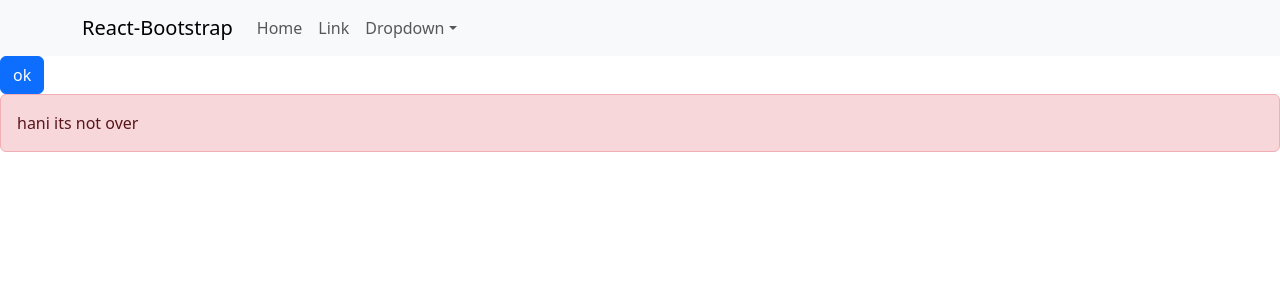
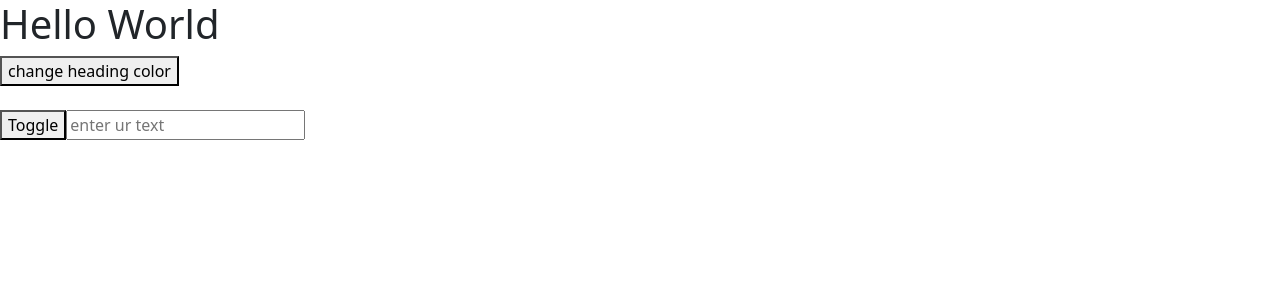
Before and after one commit to HaniWasim/learning-react, a React (Vite) app: page / in a window 1280 px wide. Shown: the top 300 px of the page. Built offline with nearby package versions, Linux system fonts and the light colour scheme.

Commit message:
learning useRef

```diff
--- a/package.json
+++ b/package.json
@@ -18,8 +18,8 @@
   },
   "devDependencies": {
     "@eslint/js": "^9.15.0",
-    "@types/react": "^18.3.12",
-    "@types/react-dom": "^18.3.1",
+    "@types/react": "^18.3.24",
+    "@types/react-dom": "^18.3.7",
     "@vitejs/plugin-react": "^4.3.4",
     "eslint": "^9.15.0",
     "eslint-plugin-react": "^7.37.2",
--- a/src/App.jsx
+++ b/src/App.jsx
@@ -776,48 +776,89 @@ import styled from "styled-components";
 // }
 // export default App;
 
-import { Button } from "react-bootstrap";
-import { Alert } from "react-bootstrap";
+// import { Button } from "react-bootstrap";
+// import { Alert } from "react-bootstrap";
 
-import Container from 'react-bootstrap/Container';
-import Nav from 'react-bootstrap/Nav';
-import Navbar from 'react-bootstrap/Navbar';
-import NavDropdown from 'react-bootstrap/NavDropdown';
+// import Container from 'react-bootstrap/Container';
+// import Nav from 'react-bootstrap/Nav';
+// import Navbar from 'react-bootstrap/Navbar';
+// import NavDropdown from 'react-bootstrap/NavDropdown';
 
+// function App(params) {
+//   return (
+//     <div>
+//       <>
+
+//        <Navbar expand="lg" className="bg-body-tertiary">
+//       <Container>
+//         <Navbar.Brand href="#home">React-Bootstrap</Navbar.Brand>
+//         <Navbar.Toggle aria-controls="basic-navbar-nav" />
+//         <Navbar.Collapse id="basic-navbar-nav">
+//           <Nav className="me-auto">
+//             <Nav.Link href="#home">Home</Nav.Link>
+//             <Nav.Link href="#link">Link</Nav.Link>
+//             <NavDropdown title="Dropdown" id="basic-nav-dropdown">
+//               <NavDropdown.Item href="#action/3.1">Action</NavDropdown.Item>
+//               <NavDropdown.Item href="#action/3.2">
+//                 Another action
+//               </NavDropdown.Item>
+//               <NavDropdown.Item href="#action/3.3">Something</NavDropdown.Item>
+//               <NavDropdown.Divider />
+//               <NavDropdown.Item href="#action/3.4">
+//                 Separated link
+//               </NavDropdown.Item>
+//             </NavDropdown>
+//           </Nav>
+//         </Navbar.Collapse>
+//       </Container>
+//     </Navbar>
+
+//       </>
+//       <Button>ok</Button>
+//     <Alert variant="danger">hani its not over</Alert>
+//     </div>
+//   );
+// }
+// export default App;
+
+import { useRef } from "react";
 
 function App(params) {
+  const InputRef = useRef(null);
+  const h1Ref = useRef(null);
+
+  // const handleToggle = () => {
+  //   InputRef.current.focus();
+  //   InputRef.current.style.color = "red";
+  //   InputRef.current.placeholder = "Enter ur password";
+  //   InputRef.current.value = "shutup!";
+  // };
+  function handleToggle(params) {
+    console.log(InputRef);
+    if (InputRef.current.style.display != "none") {
+      InputRef.current.style.display = "none";
+    } else {
+      InputRef.current.style.display = "Inline";
+    }
+  }
+  const H1toggle = () => {
+       if (h1Ref.current.style.color != "") {
+     h1Ref.current.style.color = "";
+    } else {
+      h1Ref.current.style.color = "Grey";
+    }
+    // h1Ref.current.style.color = "Grey";
+  };
   return (
     <div>
-      <>
+      <h1 ref={h1Ref}>Hello World </h1>
+      <div>
 
-       <Navbar expand="lg" className="bg-body-tertiary">
-      <Container>
-        <Navbar.Brand href="#home">React-Bootstrap</Navbar.Brand>
-        <Navbar.Toggle aria-controls="basic-navbar-nav" />
-        <Navbar.Collapse id="basic-navbar-nav">
-          <Nav className="me-auto">
-            <Nav.Link href="#home">Home</Nav.Link>
-            <Nav.Link href="#link">Link</Nav.Link>
-            <NavDropdown title="Dropdown" id="basic-nav-dropdown">
-              <NavDropdown.Item href="#action/3.1">Action</NavDropdown.Item>
-              <NavDropdown.Item href="#action/3.2">
-                Another action
-              </NavDropdown.Item>
-              <NavDropdown.Item href="#action/3.3">Something</NavDropdown.Item>
-              <NavDropdown.Divider />
-              <NavDropdown.Item href="#action/3.4">
-                Separated link
-              </NavDropdown.Item>
-            </NavDropdown>
-          </Nav>
-        </Navbar.Collapse>
-      </Container>
-    </Navbar>
-
-
-      </>
-      <Button>ok</Button>
-    <Alert variant="danger">hani its not over</Alert>
+      <button onClick={H1toggle}> change heading color </button>
+      </div>
+      <br />
+      <button onClick={handleToggle}>Toggle</button>
+      <input ref={InputRef} placeholder="enter ur text " type="text" />
     </div>
   );
 }
```
Also changed, not shown: 1 other file (tests, documents, lock files or other folders).
